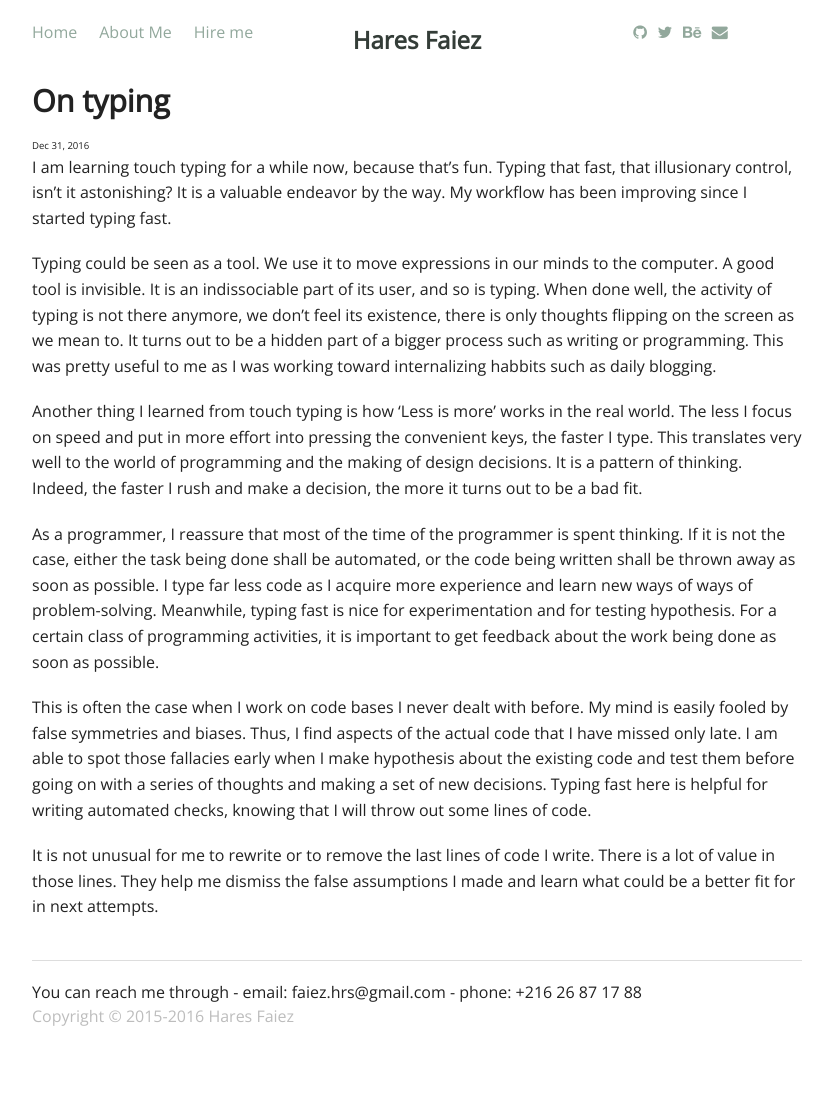
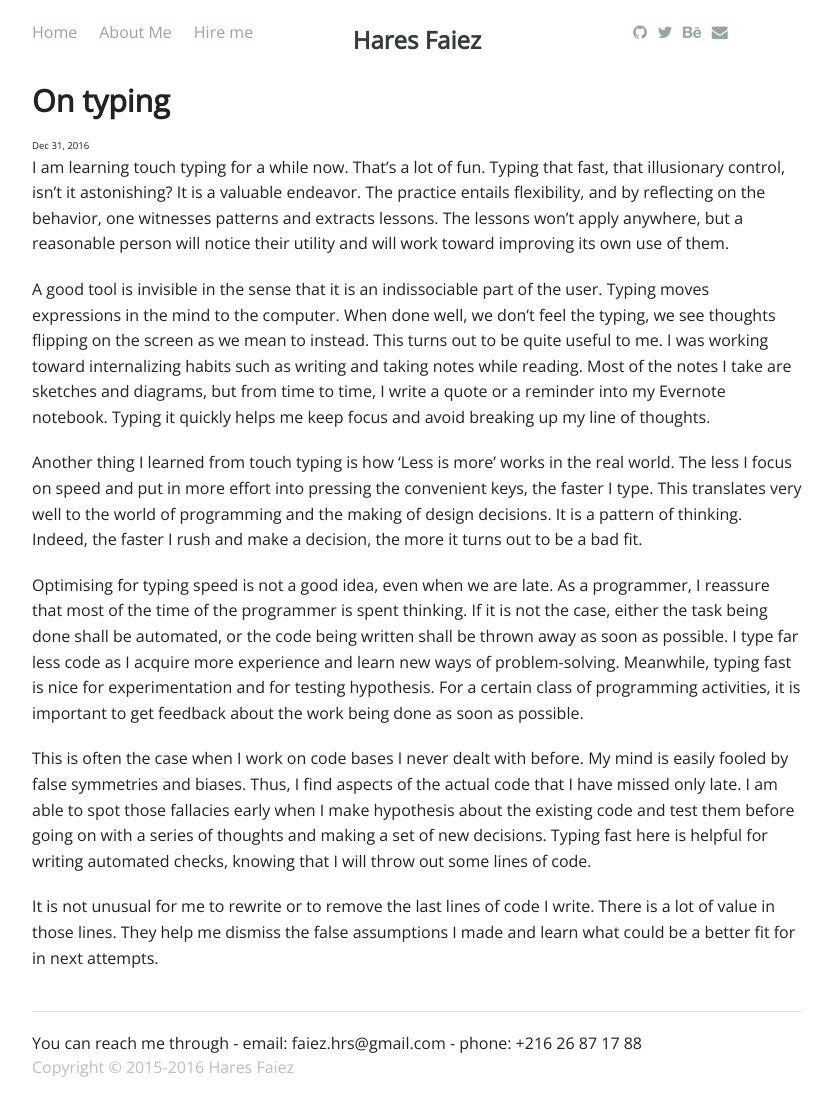
Before and after one commit to haresfaiez/haresfaiez.github.io, a Jekyll site: the page built from _posts/2016-12-31-on-typing.md, in a window 1280 px wide. Shown: the whole page, without its empty margins (223-1056 px from the left). Built offline with Jekyll 4.4.1, drawn with Linux system fonts in a browser that asks for light colours; some web fonts are replaced; comment, search, counter and statistics services are not loaded; before the commit the page ends 1050 px from its top, so only the background shows below that.

Commit message:
Improve on-typing post

```diff
--- a/_posts/2016-12-31-on-typing.md
+++ b/_posts/2016-12-31-on-typing.md
@@ -7,18 +7,23 @@ categories: Software
 tags: typing
 ---
 
-I am learning touch typing for a while now, because that's fun.
+I am learning touch typing for a while now. That's a lot of fun.
 Typing that fast, that illusionary control, isn't it astonishing?
-It is a valuable endeavor by the way.
-My workflow has been improving since I started typing fast.
+It is a valuable endeavor.
+The practice entails flexibility, and by reflecting on the behavior,
+one witnesses patterns and extracts lessons.
+The lessons won't apply anywhere, but a reasonable person will notice
+their utility and will work toward improving its own use of them.
 
-Typing could be seen as a tool.
-We use it to move expressions in our minds to the computer.
-A good tool is invisible. It is an indissociable part of its user, and so is typing.
-When done well, the activity of typing is not there anymore, we don't feel its existence,
-there is only thoughts flipping on the screen as we mean to.
-It turns out to be a hidden part of a bigger process such as writing or programming.
-This was pretty useful to me as I was working toward internalizing habbits such as daily blogging.
+A good tool is invisible in the sense that it is an indissociable part of the user.
+Typing moves expressions in the mind to the computer.
+When done well, we don't feel the typing,
+we see thoughts flipping on the screen as we mean to instead.
+This turns out to be quite useful to me.
+I was working toward internalizing habits such as writing and taking notes while reading.
+Most of the notes I take are sketches and diagrams,
+but from time to time, I write a quote or a reminder into my Evernote notebook.
+Typing it quickly helps me keep focus and avoid breaking up my line of thoughts.
 
 Another thing I learned from touch typing is how 'Less is more' works in the real world.
 The less I focus on speed and put in more effort into pressing the convenient keys,
@@ -27,12 +32,13 @@ This translates very well to the world of programming and the making of design d
 It is a pattern of thinking.
 Indeed, the faster I rush and make a decision, the more it turns out to be a bad fit.
 
+Optimising for typing speed is not a good idea, even when we are late.
 As a programmer,
 I reassure that most of the time of the programmer is spent thinking.
 If it is not the case, either the task being done shall be automated, or the code
 being written shall be thrown away as soon as possible.
 I type far less code as I acquire more experience
-and learn new ways of ways of problem-solving.
+and learn new ways of problem-solving.
 Meanwhile, typing fast is nice for experimentation and for testing hypothesis.
 For a certain class of programming activities,
 it is important to get feedback about the work being done as soon as possible.
```
